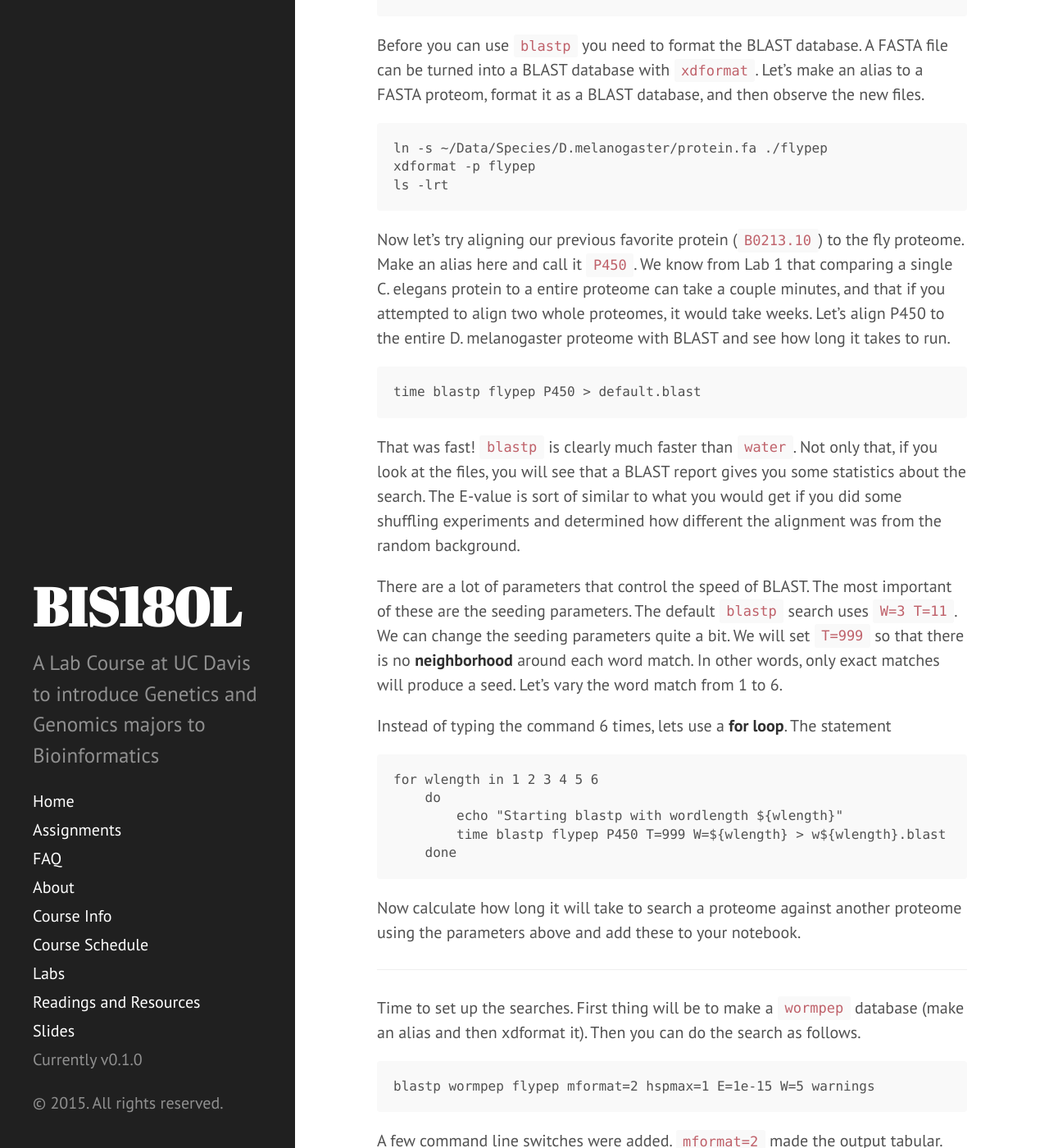
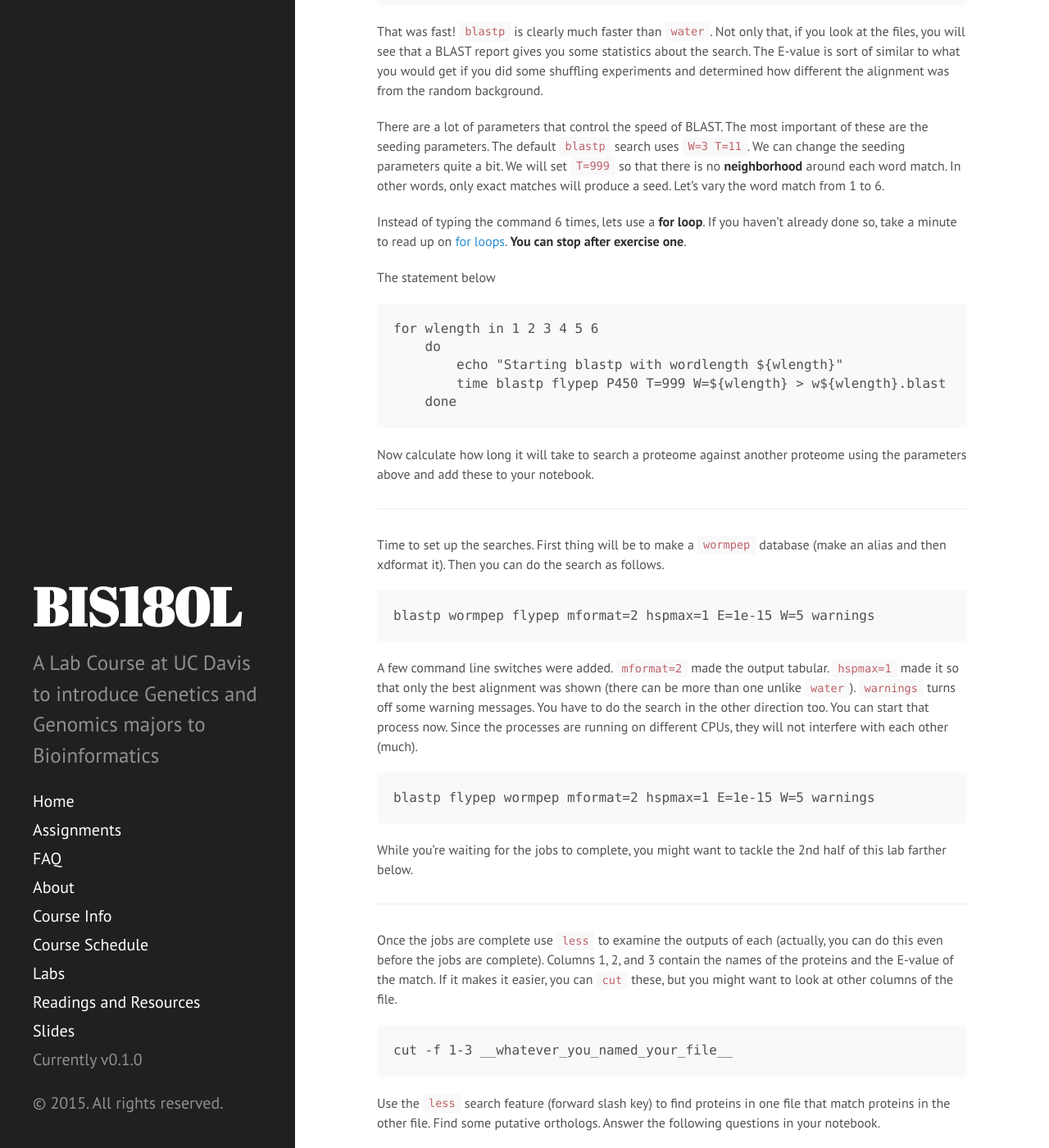
Before and after one commit to rjcmarkelz/BIS180L_web, a Jekyll site: the page built from _posts/2015-04-09-BLAST.md, in a window 1280 px wide and 1400 px high, scrolled down 2546 px. Shown: the whole window at 82% size. Built offline with Jekyll 4.4.1, drawn with Linux system fonts in a browser that asks for light colours; Markdown is read by kramdown in place of the engine named in the settings; some of the changed text lies outside the part shown.

Commit message:
updated BLAST lab

```diff
--- a/_posts/2015-04-07-BLAST.md
+++ b/_posts/2015-04-09-BLAST.md
@@ -125,7 +124,9 @@ bit. We will set `T=999` so that there is no **neighborhood** around each
 word match. In other words, only exact matches will produce a seed.
 Let's vary the word match from 1 to 6.
 
-Instead of typing the command 6 times, lets use a __for loop__.   The statement
+Instead of typing the command 6 times, lets use a __for loop__.   If you haven't already done so, take a minute to read up on [for loops](post_url 2015-04-07-bash_for_loops.md).  __You can stop after exercise one__.
+
+The statement below
 
     for wlength in 1 2 3 4 5 6
         do
```
Also changed, not shown: other parts of _posts/2015-04-09-BLAST.md (+1 -2 lines).
